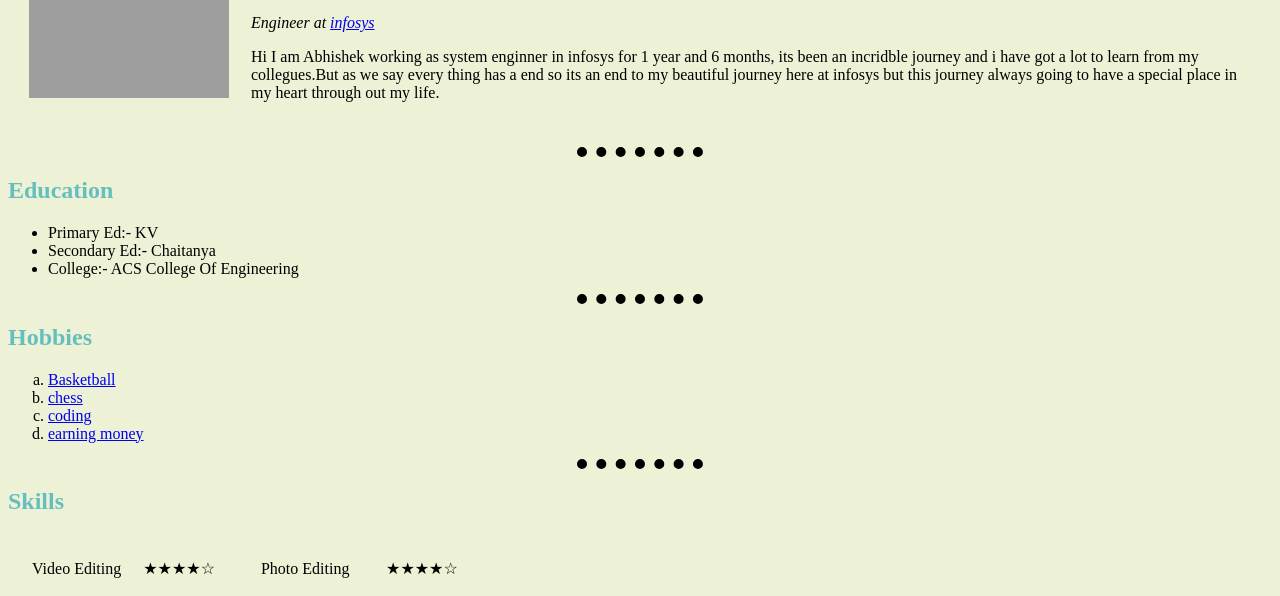
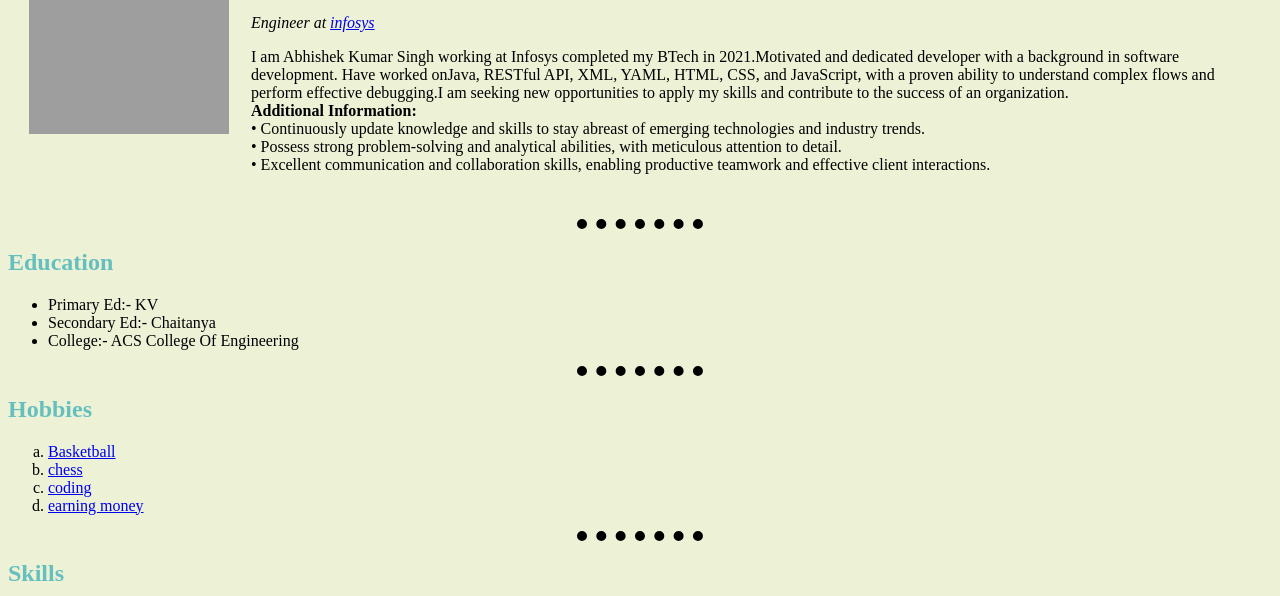
Before and after one commit to Abhishekh202/CV, a plain HTML site: page index.html in a window 1280 px wide. Shown: the part 147-743 px from the top of the page. Drawn offline with Linux system fonts and the light colour scheme; grey boxes are pictures that could not be loaded.

Commit message:
Update index.html

```diff
--- a/index.html
+++ b/index.html
@@ -14,11 +14,12 @@
                 <a href="contact.html">Contact Details</a><br>
                 <a href="workexperince.html">Work Experience</a>
                 <p><em>Engineer at <a href="https://www.infosys.com/careers/">infosys</a> </em></p>
-                <p>Hi I am Abhishek working as system enginner in infosys for 1 year and 6 months, its been an incridble journey and i
-                    have got a lot
-                    to learn from my collegues.But as we say every thing has a end so its an end to my beautiful journey here at infosys
-                    but this journey
-                    always going to have a special place in my heart through out my life.
+                <p> I am Abhishek Kumar Singh working at Infosys completed my BTech in 2021.Motivated and dedicated developer with a background in software development. Have worked onJava, RESTful API, XML, YAML, HTML, CSS, and JavaScript, with a proven ability to
+                    understand complex flows and perform effective debugging.I am seeking new opportunities to apply my skills and contribute to the success of an organization.<br>
+                    <b>Additional Information:</b><br>
+                    • Continuously update knowledge and skills to stay abreast of emerging technologies and industry trends.<br>
+                    • Possess strong problem-solving and analytical abilities, with meticulous attention to detail.<br>
+                    • Excellent communication and collaboration skills, enabling productive teamwork and effective client interactions.<br>
                 </p></td>
             </tr>
         </table>
```
